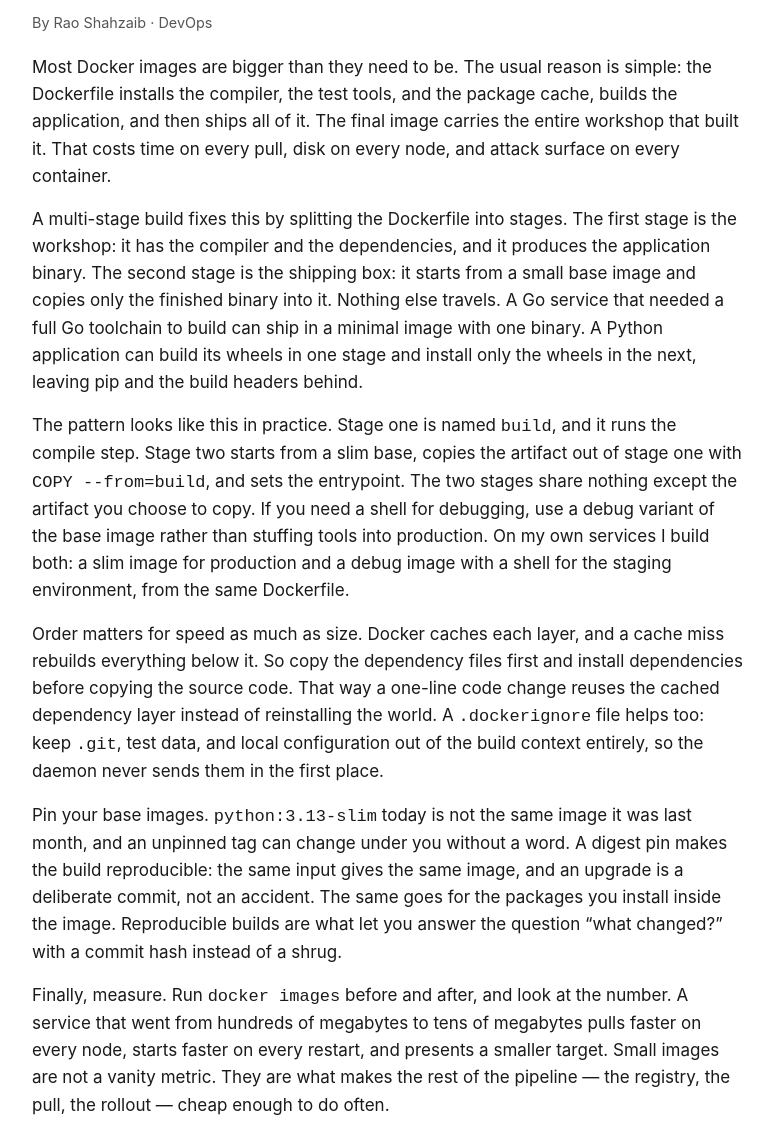
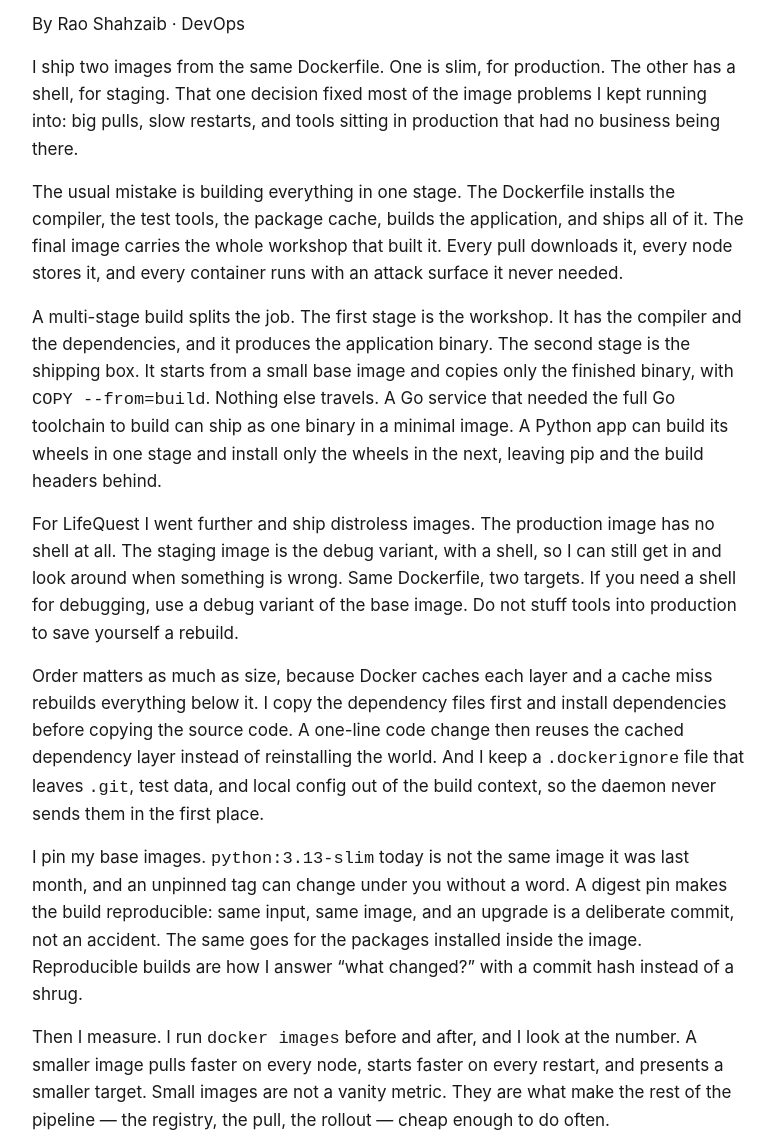
Before and after one commit to ShahzaibRao/raoshahzaib-site, an Astro site: page /blog/docker-multi-stage-builds in a window 1280 px wide. Shown: the part 166-1300 px from the top of the page, without its empty margins (252-1027 px from the left). Built offline with nearby package versions, Linux system fonts and the light colour scheme; Astro itself is replaced by a stand-in of ours.

Commit message:
Rewrite docker-multi-stage-builds in first-person voice with real project details (humanize, remove AI feel)

```diff
--- a/src/content/blog/docker-multi-stage-builds.md
+++ b/src/content/blog/docker-multi-stage-builds.md
@@ -4,10 +4,18 @@ description: "A Dockerfile that ships its compiler, its cache, and its history i
 slug: "docker-multi-stage-builds"
 ---
 
-<p class="meta">By Rao Shahzaib &middot; DevOps</p>
-<p>Most Docker images are bigger than they need to be. The usual reason is simple: the Dockerfile installs the compiler, the test tools, and the package cache, builds the application, and then ships all of it. The final image carries the entire workshop that built it. That costs time on every pull, disk on every node, and attack surface on every container.</p>
-<p>A multi-stage build fixes this by splitting the Dockerfile into stages. The first stage is the workshop: it has the compiler and the dependencies, and it produces the application binary. The second stage is the shipping box: it starts from a small base image and copies only the finished binary into it. Nothing else travels. A Go service that needed a full Go toolchain to build can ship in a minimal image with one binary. A Python application can build its wheels in one stage and install only the wheels in the next, leaving pip and the build headers behind.</p>
-<p>The pattern looks like this in practice. Stage one is named <code>build</code>, and it runs the compile step. Stage two starts from a slim base, copies the artifact out of stage one with <code>COPY --from=build</code>, and sets the entrypoint. The two stages share nothing except the artifact you choose to copy. If you need a shell for debugging, use a debug variant of the base image rather than stuffing tools into production. On my own services I build both: a slim image for production and a debug image with a shell for the staging environment, from the same Dockerfile.</p>
-<p>Order matters for speed as much as size. Docker caches each layer, and a cache miss rebuilds everything below it. So copy the dependency files first and install dependencies before copying the source code. That way a one-line code change reuses the cached dependency layer instead of reinstalling the world. A <code>.dockerignore</code> file helps too: keep <code>.git</code>, test data, and local configuration out of the build context entirely, so the daemon never sends them in the first place.</p>
-<p>Pin your base images. <code>python:3.13-slim</code> today is not the same image it was last month, and an unpinned tag can change under you without a word. A digest pin makes the build reproducible: the same input gives the same image, and an upgrade is a deliberate commit, not an accident. The same goes for the packages you install inside the image. Reproducible builds are what let you answer the question &ldquo;what changed?&rdquo; with a commit hash instead of a shrug.</p>
-<p>Finally, measure. Run <code>docker images</code> before and after, and look at the number. A service that went from hundreds of megabytes to tens of megabytes pulls faster on every node, starts faster on every restart, and presents a smaller target. Small images are not a vanity metric. They are what makes the rest of the pipeline &mdash; the registry, the pull, the rollout &mdash; cheap enough to do often.</p>
+By Rao Shahzaib · DevOps
+
+I ship two images from the same Dockerfile. One is slim, for production. The other has a shell, for staging. That one decision fixed most of the image problems I kept running into: big pulls, slow restarts, and tools sitting in production that had no business being there.
+
+The usual mistake is building everything in one stage. The Dockerfile installs the compiler, the test tools, the package cache, builds the application, and ships all of it. The final image carries the whole workshop that built it. Every pull downloads it, every node stores it, and every container runs with an attack surface it never needed.
+
+A multi-stage build splits the job. The first stage is the workshop. It has the compiler and the dependencies, and it produces the application binary. The second stage is the shipping box. It starts from a small base image and copies only the finished binary, with `COPY --from=build`. Nothing else travels. A Go service that needed the full Go toolchain to build can ship as one binary in a minimal image. A Python app can build its wheels in one stage and install only the wheels in the next, leaving pip and the build headers behind.
+
+For LifeQuest I went further and ship distroless images. The production image has no shell at all. The staging image is the debug variant, with a shell, so I can still get in and look around when something is wrong. Same Dockerfile, two targets. If you need a shell for debugging, use a debug variant of the base image. Do not stuff tools into production to save yourself a rebuild.
+
+Order matters as much as size, because Docker caches each layer and a cache miss rebuilds everything below it. I copy the dependency files first and install dependencies before copying the source code. A one-line code change then reuses the cached dependency layer instead of reinstalling the world. And I keep a `.dockerignore` file that leaves `.git`, test data, and local config out of the build context, so the daemon never sends them in the first place.
+
+I pin my base images. `python:3.13-slim` today is not the same image it was last month, and an unpinned tag can change under you without a word. A digest pin makes the build reproducible: same input, same image, and an upgrade is a deliberate commit, not an accident. The same goes for the packages installed inside the image. Reproducible builds are how I answer "what changed?" with a commit hash instead of a shrug.
+
+Then I measure. I run `docker images` before and after, and I look at the number. A smaller image pulls faster on every node, starts faster on every restart, and presents a smaller target. Small images are not a vanity metric. They are what make the rest of the pipeline — the registry, the pull, the rollout — cheap enough to do often.
```
